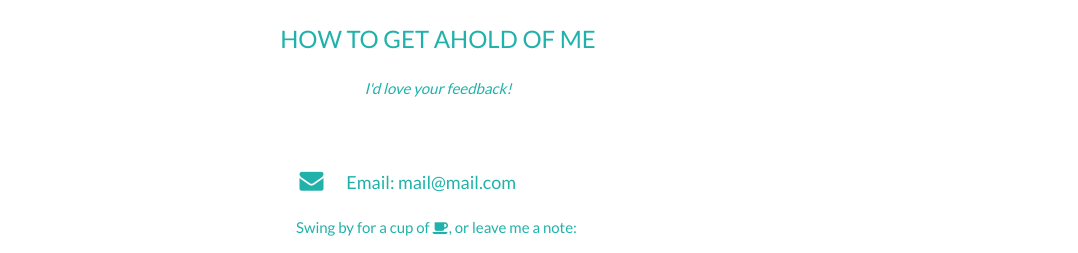
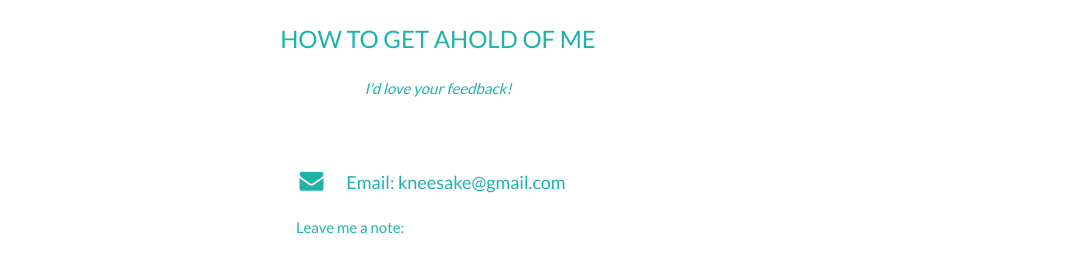
Before and after one commit to Ketimitts/ketimitts.github.io, a plain HTML site: page index.html in a window 1280 px wide. Shown: the part 2899-3152 px from the top of the page, 202-1280 px from the left. Drawn offline with nearby package versions, Linux system fonts and the light colour scheme.

Commit message:
Update index.html

```diff
--- a/index.html
+++ b/index.html
@@ -207,9 +207,9 @@ body, html {
     </div>
     <div class="w3-col m8 w3-panel">
       <div class="w3-large w3-margin-bottom">
-        <i class="fa fa-envelope fa-fw w3-hover-text-black w3-xlarge w3-margin-right"></i> Email: mail@mail.com<br>
+        <i class="fa fa-envelope fa-fw w3-hover-text-black w3-xlarge w3-margin-right"></i> Email: kneesake@gmail.com<br>
       </div>
-      <p>Swing by for a cup of <i class="fa fa-coffee"></i>, or leave me a note:</p>
+      <p>Leave me a note:</p>
       <form action="/action_page.php" target="_blank">
         <div class="w3-row-padding" style="margin:0 -16px 8px -16px">
           <div class="w3-half">
```
